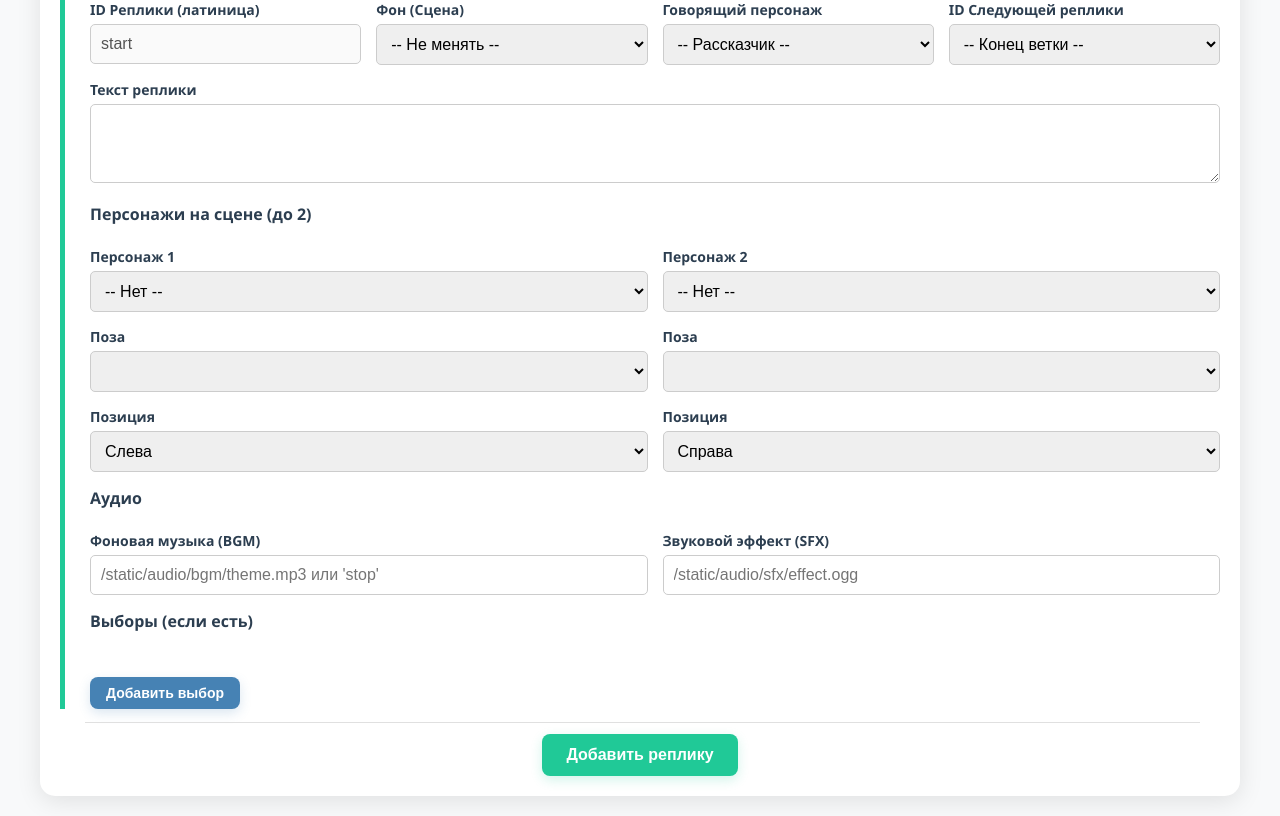
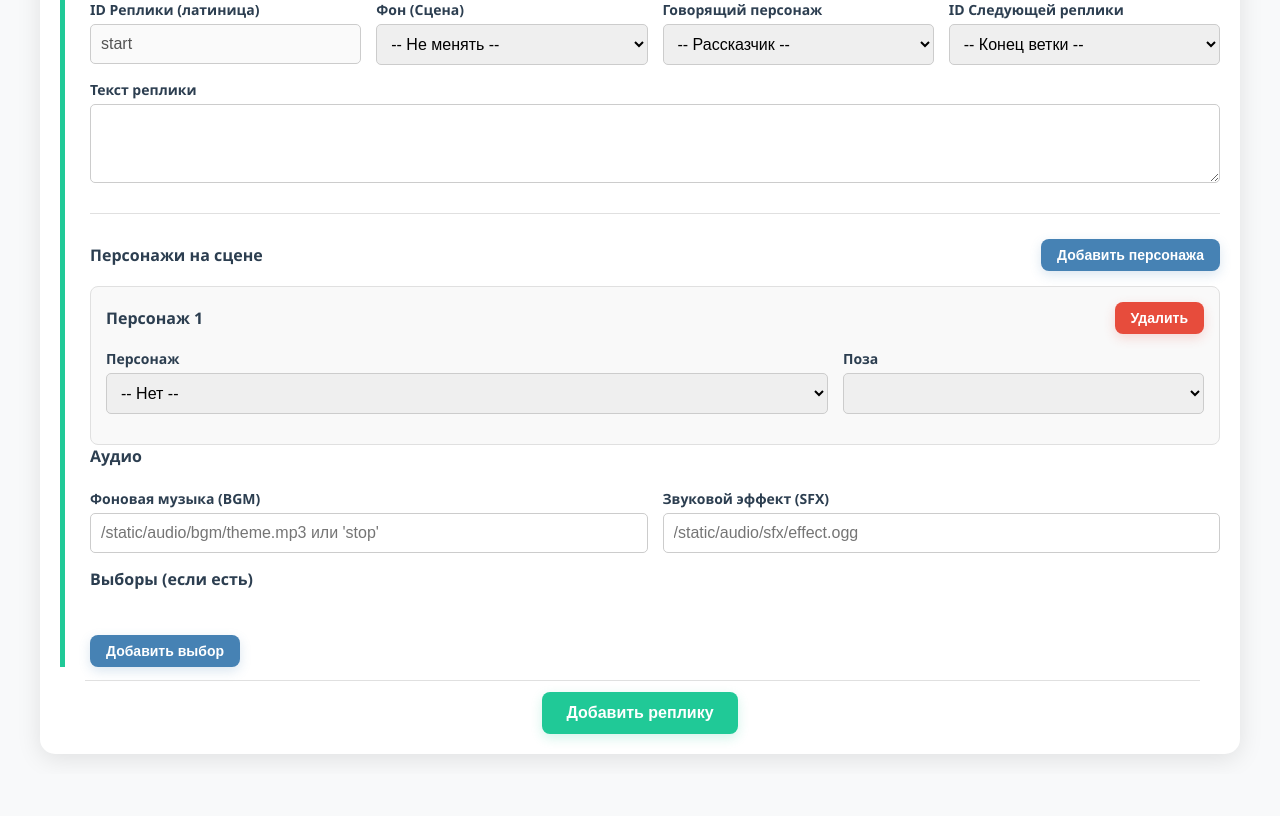
Before and after one commit to appsfolder/SWVNE, a Flask app: page /scenario-creator in a window 1280 px wide. Shown: the part 426-1242 px from the top of the page. After the commit the page ends 1185 px from the top, so only its background shows below. Run offline with Flask 3, Linux system fonts and the light colour scheme; lists and menus that the app fills with data are empty.

Commit message:
Preliminary support for multiple characters
Adds support for more than one/two/(n) characters on scene.

```diff
--- a/static/css/style.css
+++ b/static/css/style.css
@@ -238,19 +238,14 @@ body.creator-body, body.admin-body {
     transform: scale(0.8);
 }
 
-.character--left {
-    left: 25%;
-    transform: translateX(-50%);
-}
-
-.character--right {
-    left: 75%;
-    transform: translateX(-50%);
-}
-
 .character-sprite.active-speaker {
     filter: brightness(1);
     transform: scale(1.03) translateX(-50%);
+    z-index: 10;
+}
+
+.character-sprite:not(.active-speaker) {
+    z-index: 5;
 }
 
 .character-sprite img {
@@ -693,6 +688,55 @@ body.creator-body, body.admin-body {
     background-color: #e0e0e0;
 }
 
+/* Character slots styling */
+.characters-section {
+    margin-top: 25px;
+    padding-top: 25px;
+    border-top: 1px solid #e0e0e0;
+}
+
+.characters-header {
+    display: flex;
+    justify-content: space-between;
+    align-items: center;
+    margin-bottom: 15px;
+}
+
+.characters-header h4 {
+    margin: 0;
+}
+
+.characters-slots-container {
+    display: flex;
+    flex-direction: column;
+    gap: 15px;
+}
+
+.character-slot {
+    border: 1px solid #e0e0e0;
+    border-radius: 8px;
+    padding: 15px;
+    background-color: #f9f9f9;
+}
+
+.character-slot-header {
+    display: flex;
+    justify-content: space-between;
+    align-items: center;
+    margin-bottom: 15px;
+}
+
+.character-slot-title {
+    font-weight: 600;
+    color: var(--color-dark-purple);
+}
+
+.character-slot-content {
+    display: grid;
+    grid-template-columns: 2fr 1fr;
+    gap: 15px;
+}
+
 .controls-wrapper {
     display: flex;
     justify-content: flex-end;
--- a/static/js/scenario_creator.js
+++ b/static/js/scenario_creator.js
@@ -63,8 +63,8 @@ document.addEventListener('DOMContentLoaded', () => {
         }
         sceneSelect.value = data.scene || '';
 
-        const charSlots = card.querySelectorAll('.character-slot');
-        populateCharacterSlots(charSlots, data.characters_on_screen || []);
+        const slotsContainer = card.querySelector('.characters-slots-container');
+        populateCharacterSlots(slotsContainer, data.characters_on_screen || []);
 
         populateSpeakerDropdown(card.querySelector('.speaker-select'), data.characters_on_screen || [], data.character);
 
@@ -88,26 +88,90 @@ document.addEventListener('DOMContentLoaded', () => {
         return row;
     }
 
-    function populateCharacterSlots(slots, charactersOnScreen) {
-        slots.forEach((slot, index) => {
-            const charSelect = slot.querySelector('.character-select');
-            const poseSelect = slot.querySelector('.pose-select');
-            const posSelect = slot.querySelector('.position-select');
+    function populateCharacterSlots(slotsContainer, charactersOnScreen) {
+        // Clear existing slots
+        slotsContainer.innerHTML = '';
 
-            charSelect.innerHTML = '<option value="">-- Нет --</option>';
-            for (const charId in charactersData) {
+        // Add slots for existing characters
+        charactersOnScreen.forEach((charData, index) => {
+            addCharacterSlot(slotsContainer, charData, index + 1);
+        });
+
+        // Always have at least one empty slot
+        if (charactersOnScreen.length === 0) {
+            addCharacterSlot(slotsContainer, null, 1);
+        }
+
+        // Update all dropdowns after all slots are created
+        updateAllCharacterDropdowns(slotsContainer);
+    }
+
+    function addCharacterSlot(container, charData = null, slotNumber = null) {
+        const slotTemplate = document.getElementById('character-slot-template');
+        const slot = slotTemplate.content.cloneNode(true).firstElementChild;
+
+        if (slotNumber === null) {
+            slotNumber = container.children.length + 1;
+        }
+
+        slot.querySelector('.slot-number').textContent = slotNumber;
+
+        const charSelect = slot.querySelector('.character-select');
+        const poseSelect = slot.querySelector('.pose-select');
+
+        // Populate character dropdown excluding already selected characters
+        populateCharacterDropdown(charSelect, container, charData ? charData.id : null);
+
+        // Set values if character data provided
+        if (charData) {
+            charSelect.value = charData.id;
+            populatePoseDropdown(poseSelect, charData.id, charData.pose);
+        }
+
+        container.appendChild(slot);
+        updateSlotNumbers(container);
+
+        // Add event listener for character selection changes
+        charSelect.addEventListener('change', () => {
+            updateAllCharacterDropdowns(container);
+        });
+    }
+
+    function populateCharacterDropdown(charSelect, container, currentCharId = null) {
+        // Get already selected character IDs (excluding the current one)
+        const selectedCharIds = new Set();
+        container.querySelectorAll('.character-select').forEach(select => {
+            if (select !== charSelect && select.value) {
+                selectedCharIds.add(select.value);
+            }
+        });
+
+        // Clear and repopulate dropdown
+        charSelect.innerHTML = '<option value="">-- Нет --</option>';
+
+        for (const charId in charactersData) {
+            // Only add if not already selected by another slot
+            if (!selectedCharIds.has(charId) || charId === currentCharId) {
                 const option = new Option(charactersData[charId].name, charId);
                 charSelect.appendChild(option);
             }
+        }
+    }
 
-            const charData = charactersOnScreen[index];
-            if (charData) {
-                charSelect.value = charData.id;
-                posSelect.value = charData.position;
-                populatePoseDropdown(poseSelect, charData.id, charData.pose);
-            } else {
-                 poseSelect.innerHTML = '';
-            }
+    function updateAllCharacterDropdowns(container) {
+        // Update all dropdowns in the container to reflect current selections
+        container.querySelectorAll('.character-slot').forEach(slot => {
+            const charSelect = slot.querySelector('.character-select');
+            const currentValue = charSelect.value;
+            populateCharacterDropdown(charSelect, container, currentValue);
+            charSelect.value = currentValue; // Restore selection
+        });
+    }
+
+    function updateSlotNumbers(container) {
+        const slots = container.querySelectorAll('.character-slot');
+        slots.forEach((slot, index) => {
+            slot.querySelector('.slot-number').textContent = index + 1;
         });
     }
 
@@ -164,24 +228,6 @@ document.addEventListener('DOMContentLoaded', () => {
         });
     }
 
-    function handlePositionChange(changedSelect, card) {
-        const allSlots = Array.from(card.querySelectorAll('.character-slot'));
-        const [slot1, slot2] = allSlots;
-        const pos1 = slot1.querySelector('.position-select');
-        const pos2 = slot2.querySelector('.position-select');
-        const char1 = slot1.querySelector('.character-select').value;
-        const char2 = slot2.querySelector('.character-select').value;
-
-        if (char1 && char2) {
-            if (pos1.value === pos2.value) {
-                if (changedSelect === pos1) {
-                    pos2.value = (pos1.value === "left") ? "right" : "left";
-                } else {
-                    pos1.value = (pos2.value === "left") ? "right" : "left";
-                }
-            }
-        }
-    }
 
 
     function handleStateUpdate(e) {
@@ -242,40 +288,29 @@ document.addEventListener('DOMContentLoaded', () => {
         if (target.classList.contains('bgm-input')) dialogue.bgm = target.value || undefined;
         if (target.classList.contains('sfx-input')) dialogue.sfx = target.value || undefined;
 
-        if (target.matches('.character-select, .pose-select, .position-select')) {
+        if (target.matches('.character-select, .pose-select')) {
             const charactersOnScreen = [];
             card.querySelectorAll('.character-slot').forEach(slot => {
                 const charId = slot.querySelector('.character-select').value;
                 if (charId) {
                     charactersOnScreen.push({
                         id: charId,
-                        pose: slot.querySelector('.pose-select').value,
-                        position: slot.querySelector('.position-select').value
+                        pose: slot.querySelector('.pose-select').value || 'neutral'
                     });
                 }
             });
             dialogue.characters_on_screen = charactersOnScreen;
 
-            if (target.classList.contains('position-select')) {
-                handlePositionChange(target, card);
-                const validatedCharactersOnScreen = [];
-                card.querySelectorAll('.character-slot').forEach(slot => {
-                    const charId = slot.querySelector('.character-select').value;
-                    if (charId) {
-                        validatedCharactersOnScreen.push({
-                            id: charId,
-                            pose: slot.querySelector('.pose-select').value,
-                            position: slot.querySelector('.position-select').value
-                        });
-                    }
-                });
-                dialogue.characters_on_screen = validatedCharactersOnScreen;
-            }
+            if(target.classList.contains('character-select')) {
+                const slot = target.closest('.character-slot');
+                const slotsContainer = slot.parentElement;
+                const poseSelect = slot.querySelector('.pose-select');
 
-            if(target.classList.contains('character-select')) {
-                const poseSelect = target.closest('.character-slot').querySelector('.pose-select');
                 populatePoseDropdown(poseSelect, target.value);
                 populateSpeakerDropdown(card.querySelector('.speaker-select'), charactersOnScreen, dialogue.character);
+
+                // Update all character dropdowns to reflect the new selection
+                updateAllCharacterDropdowns(slotsContainer);
             }
         }
 
@@ -333,6 +368,44 @@ document.addEventListener('DOMContentLoaded', () => {
             choicesContainer.appendChild(choiceRow);
             updateAllNextDialogueDropdowns();
             handleStateUpdate({ target: choicesContainer });
+            return;
+        }
+
+        if (target.classList.contains('add-character-btn')) {
+            const card = target.closest('.dialogue-card');
+            const slotsContainer = card.querySelector('.characters-slots-container');
+            addCharacterSlot(slotsContainer);
+            return;
+        }
+
+        if (target.classList.contains('remove-character-btn')) {
+            const slot = target.closest('.character-slot');
+            const slotsContainer = slot.parentElement;
+            const card = target.closest('.dialogue-card');
+
+            slot.remove();
+            updateSlotNumbers(slotsContainer);
+
+            // Update all character dropdowns after removal
+            updateAllCharacterDropdowns(slotsContainer);
+
+            // Update state
+            const charactersOnScreen = [];
+            card.querySelectorAll('.character-slot').forEach(slot => {
+                const charId = slot.querySelector('.character-select').value;
+                if (charId) {
+                    charactersOnScreen.push({
+                        id: charId,
+                        pose: slot.querySelector('.pose-select').value || 'neutral'
+                    });
+                }
+            });
+            const dialogueId = card.dataset.id;
+            scenarioState.dialogues[dialogueId].characters_on_screen = charactersOnScreen;
+
+            // Update speaker dropdown
+            populateSpeakerDropdown(card.querySelector('.speaker-select'), charactersOnScreen, scenarioState.dialogues[dialogueId].character);
+            return;
         }
     }
 
--- a/templates/scenario_creator.html
+++ b/templates/scenario_creator.html
@@ -83,42 +83,13 @@
                 <textarea class="dialogue-text-input" rows="3"></textarea>
             </div>
 
-            <h4>Персонажи на сцене (до 2)</h4>
-            <br>
-            <div class="grid">
-                <div class="character-slot">
-                    <div class="form-group">
-                        <label>Персонаж 1</label>
-                        <select class="character-select"><option value="">-- Нет --</option></select>
-                    </div>
-                    <div class="form-group">
-                        <label>Поза</label>
-                        <select class="pose-select"></select>
-                    </div>
-                    <div class="form-group">
-                        <label>Позиция</label>
-                        <select class="position-select">
-                            <option value="left">Слева</option>
-                            <option value="right">Справа</option>
-                        </select>
-                    </div>
+            <div class="characters-section">
+                <div class="characters-header">
+                    <h4>Персонажи на сцене</h4>
+                    <button class="btn btn--small btn--secondary add-character-btn" type="button">Добавить персонажа</button>
                 </div>
-                <div class="character-slot">
-                    <div class="form-group">
-                        <label>Персонаж 2</label>
-                        <select class="character-select"><option value="">-- Нет --</option></select>
-                    </div>
-                    <div class="form-group">
-                        <label>Поза</label>
-                        <select class="pose-select"></select>
-                    </div>
-                     <div class="form-group">
-                        <label>Позиция</label>
-                        <select class="position-select">
-                            <option value="right">Справа</option>
-                            <option value="left">Слева</option>
-                        </select>
-                    </div>
+                <div class="characters-slots-container">
+                    <!-- Character slots will be dynamically added here -->
                 </div>
             </div>
 
@@ -149,6 +120,25 @@
         </div>
     </template>
 
+    <template id="character-slot-template">
+        <div class="character-slot">
+            <div class="character-slot-header">
+                <span class="character-slot-title">Персонаж <span class="slot-number">1</span></span>
+                <button class="btn btn--danger btn--small remove-character-btn" type="button">Удалить</button>
+            </div>
+            <div class="character-slot-content">
+                <div class="form-group">
+                    <label>Персонаж</label>
+                    <select class="character-select"><option value="">-- Нет --</option></select>
+                </div>
+                <div class="form-group">
+                    <label>Поза</label>
+                    <select class="pose-select"></select>
+                </div>
+            </div>
+        </div>
+    </template>
+
     <script id="characters-data" type="application/json">
         {{ characters_json|safe }}
     </script>
```
Also changed, not shown: static/js/game.js (+60 -1 lines), templates/game.html (+1 -6 lines).
